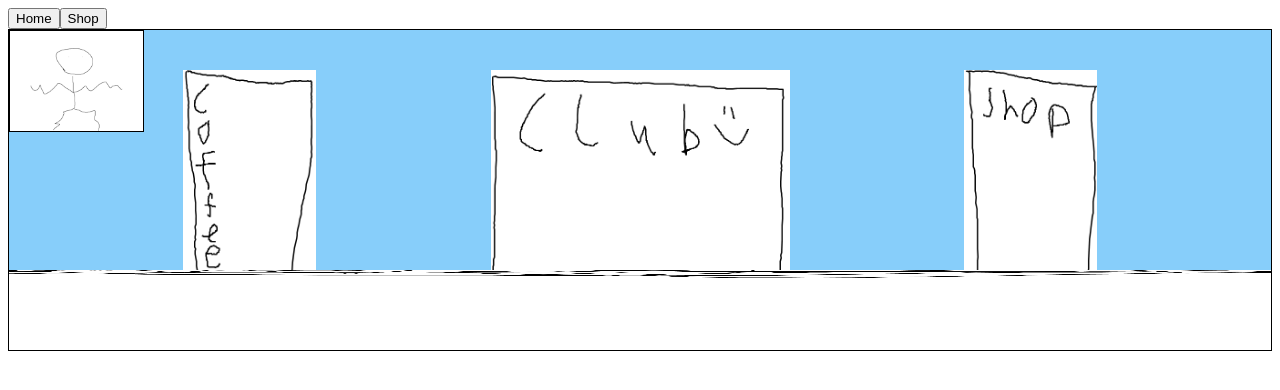
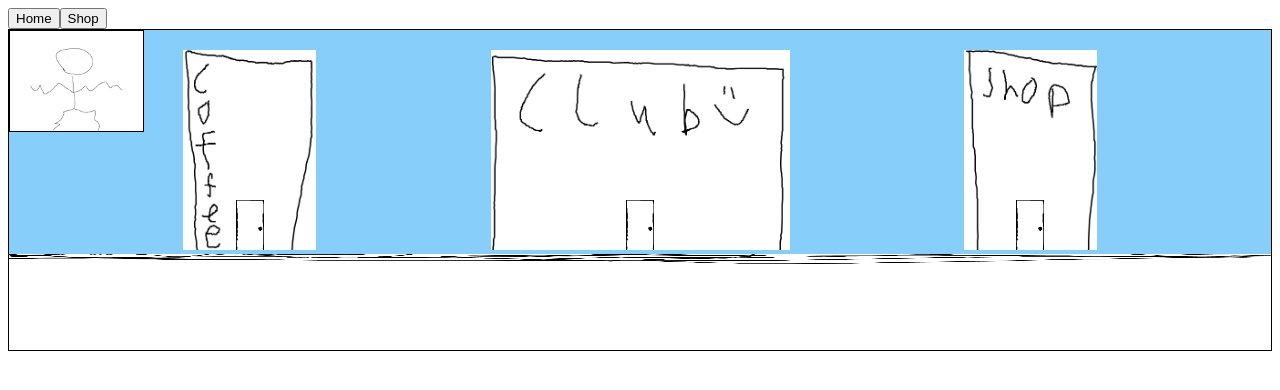
Before and after one commit to Jalastin/jrusit-portfolio, a Next.js app: page / in a window 1280 px wide. Shown: the top 390 px of the page. Built offline with nearby package versions, Linux system fonts and the light colour scheme.

Commit message:
added door but no hover

```diff
--- /dev/null
+++ b/src/components/main/Building.js
@@ -0,0 +1,15 @@
+import { useState } from 'react';
+import Image from 'next/image';
+import styles from '../../styles/main/building.module.scss';
+import door from '../../images/door.png';
+
+export default function Building({src, alt}) {
+    const [doorRightPos, setDoorRightPos] = useState(50);
+
+    return (
+        <div className={styles.building}>
+            <Image src={src} alt={alt} height={200} ref={(el) => {setDoorRightPos(el?.getBoundingClientRect().width / 2);}} />
+            <button style={{right: `calc(${doorRightPos}px - 14px)`}} className={styles.door}><Image src={door} alt="door" height={50} /></button>
+        </div>
+    )
+}
--- a/src/components/main/Player.js
+++ b/src/components/main/Player.js
@@ -12,6 +12,7 @@
         border: 'solid 1px black',
         // transition time must be longer if walking farther away
         transition: 'left 1s, top 1s',
+        zIndex: 1,
     }
 
     return (
--- a/src/components/main/Window.js
+++ b/src/components/main/Window.js
@@ -1,11 +1,9 @@
 import { useState, useRef, useEffect } from 'react';
-import Image from 'next/image';
 import styles from '../../styles/main/window.module.scss';
 import Player from './Player';
 import getOverlappingState from '../util/getOverlappingState';
 import isOverlapping from '../util/isOverlapping';
 import preventOverlap from '../util/preventOverlap';
-import floor from '../../images/floor.png';
 
 export default function Window({children}) {
     const [playerPos, setPlayerPos] = useState({x: 0, y: 0});
@@ -51,10 +49,7 @@
     return (
         <div className={styles.container} ref={windowRef} onClick={handleClick}>
             <Player playerPos={playerPos} playerRef={playerRef} />
-            <div className={styles.children}>
-                {children}
-            </div>
-            <Image className={styles.floor} src={floor} alt="floor" />
+            {children}
         </div>
     );
 }
--- a/src/pages/index.js
+++ b/src/pages/index.js
@@ -1,18 +1,24 @@
 import Image from 'next/image';
+import styles from '../styles/main/home.module.scss'
 import Navbar from "../components/main/Navbar";
 import Window from "../components/main/Window";
+import Building from '../components/main/Building';
 import cafe from '../images/cafe.png'
 import club from '../images/club.png';
 import shop from  '../images/shop.png';
+import floor from '../images/floor.png';
 
 export default function Home() {
     return (
         <div>
             <Navbar/>
             <Window>
-                <Image src={cafe} alt="cafe" height={200} />
-                <Image src={club} alt="club" height={200} />
-                <Image src={shop} alt="shop" height={200} />
+                <div className={styles.buildings}>
+                    <Building src={cafe} alt="cafe" />
+                    <Building src={club} alt="club" />
+                    <Building src={shop} alt="shop" />
+                </div>
+                <Image className={styles.floor} src={floor} alt="floor" />
             </Window>
         </div>
     );
--- /dev/null
+++ b/src/styles/main/building.module.scss
@@ -0,0 +1,15 @@
+.building {
+    position: relative;
+}
+
+.door {
+    background: none;
+	color: inherit;
+	border: none;
+	padding: 0;
+	font: inherit;
+	cursor: pointer;
+	outline: inherit;
+    position: absolute;
+    bottom: 0;
+}
--- /dev/null
+++ b/src/styles/main/home.module.scss
@@ -0,0 +1,12 @@
+.buildings {
+    display: flex;
+    justify-content: space-evenly;
+    align-items: end;
+    height: 70%;
+    background-color: lightskyblue;
+}
+
+.floor {
+    width: 100%;
+    height: 30%;
+}
--- a/src/styles/main/window.module.scss
+++ b/src/styles/main/window.module.scss
@@ -1,20 +1,8 @@
 .container {
+    flex-grow: 1;
     display: flex;
     border: solid 1px black;
     // width: 90%;
     height: 40vh;
     flex-direction: column;
 }
-
-.children {
-    display: flex;
-    justify-content: space-evenly;
-    align-items: end;
-    height: 90%;
-    background-color: lightskyblue;
-}
-
-.floor {
-    width: 100%;
-    height: 25%;
-}
```
Also changed, not shown: src/images/door.png (added).
